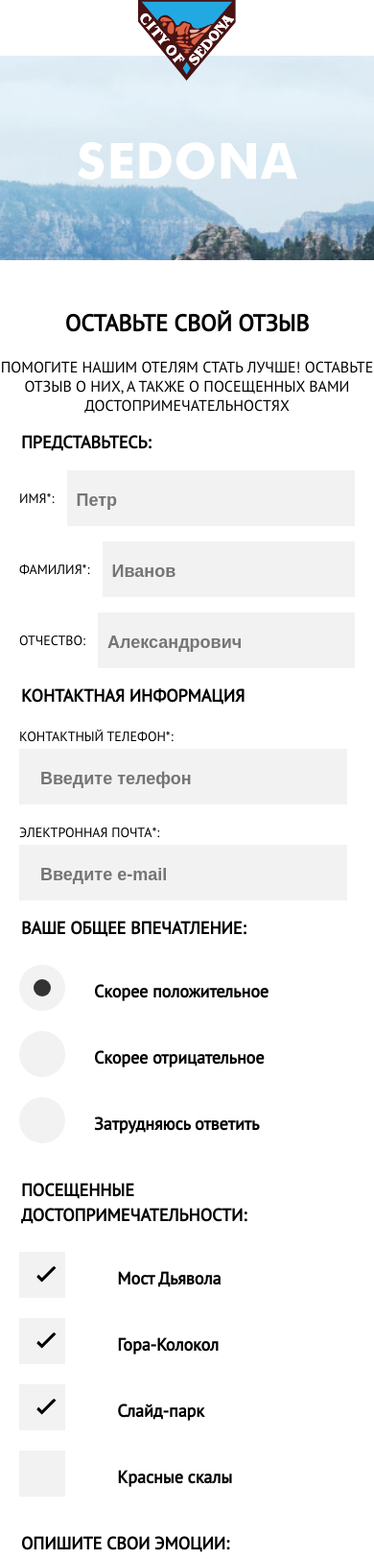
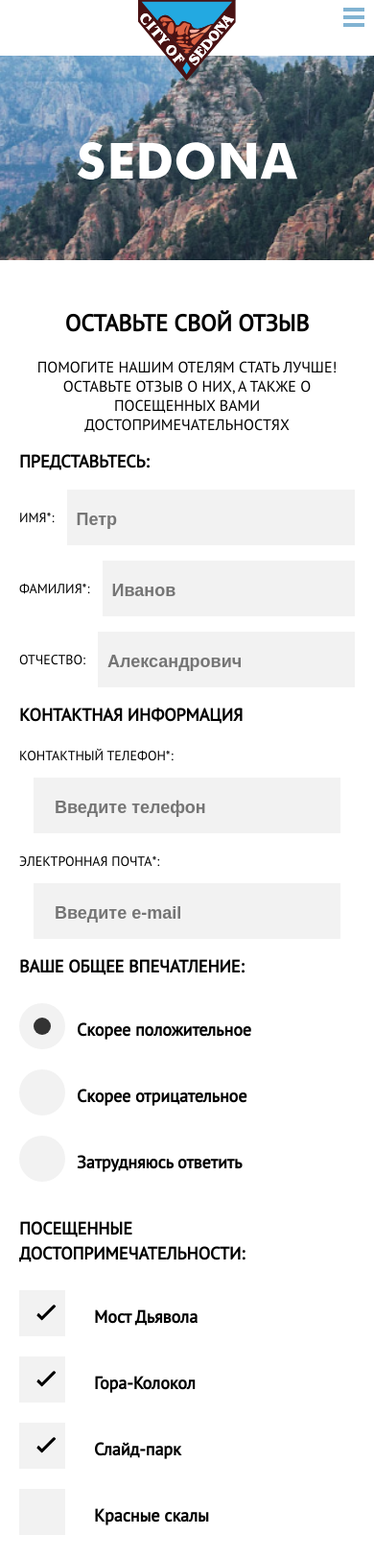
Before and after one commit to achernova/1547199-sedona-24, a website: page source/form.html in a window 390 px wide. Shown: the top 1624 px of the page at 96% size. Drawn offline with nearby package versions, Linux system fonts and the light colour scheme; files that its build step writes are made by us from their sources.

Commit message:
вносит исправления

```diff
--- a/source/form.html
+++ b/source/form.html
@@ -116,7 +116,7 @@
           </ul>
         </div>
       </nav>
-      <div class="intro">
+      <div class="intro intro--background">
         <img class="intro__text" src="img/SEDONA.svg" alt="Welcome">
       </div>
 
--- a/source/sass/blocks/data.scss
+++ b/source/sass/blocks/data.scss
@@ -4,6 +4,7 @@
 
   @media (min-width: $tablet-width) {
     width: 648px;
+    padding: 0;
   }
 
   @media (min-width: $desktop-width) {
--- a/source/sass/blocks/form.scss
+++ b/source/sass/blocks/form.scss
@@ -1,9 +1,11 @@
 .form {
   margin: 0 auto;
+  display: flex;
+  flex-direction: column;
 
   @media (min-width: $tablet-width) {
     display: grid;
-    grid-template-columns: 340px 340px;
+    grid-template-columns: 324px 324px;
   }
 
   @media (min-width: $desktop-width) {
@@ -15,14 +17,14 @@
 .form__impress {
   @media (min-width: $tablet-width) {
     order: 1;
-    width: 310px;
+    width: 324px;
   }
 }
 
 .form__name {
   @media (min-width: $tablet-width) {
     order: 2;
-    width: 310px;
+    width: 324px;
   }
 
   @media (min-width: $desktop-width) {
@@ -43,9 +45,10 @@
 }
 
 .form__contacts-paragraph {
+  display: flex;
+  flex-direction: column;
+
   @media (min-width: $tablet-width) {
-    display: flex;
-    flex-direction: column;
     justify-content: space-between;
   }
 }
@@ -53,12 +56,15 @@
 .form__attraction {
   @media (min-width: $tablet-width) {
     order: 4;
-    width: 648px;
+    margin: 0 auto;
+    margin-top: 40px;
     display: flex;
     flex-direction: row;
     justify-content: space-around;
     flex-wrap: wrap;
     grid-column: 1/3;
+    text-align: center;
+
   }
 
   @media (min-width: $desktop-width) {
@@ -91,6 +97,19 @@
   font-weight: 700;
   font-size: 18px;
   line-height: 26px;
+  padding: 0;
+
+  @media (min-width: $tablet-width) {
+    margin: 0 auto;
+    font-size: 21px;
+    line-height: 26px;
+  }
+}
+
+.form__name-legend {
+  @media (min-width: $tablet-width) {
+    margin-left: 1px;
+  }
 }
 
 .form__name-label,
@@ -124,13 +143,19 @@
   background-color: $input-grey;
   padding: 18px 0 14px 10px;
   flex-grow: 1;
+  box-sizing: border-box;
 }
 
 .form__name-paragraph {
   display: flex;
   flex-direction: row;
-  justify-content: space-between;
+  justify-content: space-around;
   align-items: center;
+
+
+  @media (min-width: $tablet-width) {
+    justify-content: flex-end;
+  }
 }
 
 .form__contacts-label {
@@ -147,6 +172,8 @@
   border: none;
   background-color: $input-grey;
   padding: 18px 0 14px 22px;
+  box-sizing: border-box;
+  align-self: center;
 
   @media (min-width: $tablet-width) {
     width: 648px;
@@ -168,7 +195,7 @@
 }
 
 .form__impress-label {
-  margin-left: 78px;
+  margin-left: 60px;
 }
 
 .form__impress-input + label::before {
@@ -197,14 +224,26 @@
   position: relative;
   margin-top: 40px;
   margin-bottom: 43px;
+
+  @media (min-width: $tablet-width) {
+    width: 220px;
+  }
+
+  @media (min-width: desktop-width) {
+    width: 250px;
+  }
 }
 
 .form__attraction-label {
   margin-left: 78px;
 
   @media (min-width: $tablet-width) {
-    width: 150px;
+    margin-left: 60px;
   }
+}
+
+.form__attraction-input {
+  display: none;
 }
 
 .form__attraction-input + label::before {
@@ -224,7 +263,7 @@
   height: 46px;
   top: 0;
   left: 15px;
-  background-image: url("../../img/tick.svg.svg");
+  background-image: url("../img/tick.svg");
   background-repeat: no-repeat;
   border-radius: 40px;
 }
@@ -267,6 +306,8 @@
 
   @media (min-width: $tablet-width) {
     order: 6;
-    width: 648px;
+    width: 324px;
+    margin: 0;
+    margin-bottom: 40px;
   }
 }
--- a/source/sass/blocks/intro.scss
+++ b/source/sass/blocks/intro.scss
@@ -7,6 +7,7 @@
   padding-bottom: 80px;
   position: relative;
   top: -30px;
+  margin: 0 auto;
 
   @media (min-width: $tablet-width) {
     background-image: url("../img/back-tablet.png");
@@ -19,6 +20,18 @@
   }
 }
 
+.intro--background {
+  background-position: 20% 70%;
+
+  @media (min-width: $tablet-width) {
+    background-position: 20% 70%;
+  }
+
+  @media (min-width: $desktop-width) {
+  background-position: 20% 100%;
+  }
+}
+
 .intro__text {
   z-index: 1;
   padding-top: 90px;
--- a/source/sass/blocks/main-nav.scss
+++ b/source/sass/blocks/main-nav.scss
@@ -1,18 +1,55 @@
 .main-nav {
   @include reset;
-  display: none;
+  display: block;
+  width: auto;
+  position: relative;
 
   @media (min-width: $tablet-width) {
     display: block;
     position: relative;
-    top: -110px;
+    top: -90px;
   }
+}
+
+.main-nav__toggle {
+  position: absolute;
+  top: -80px;
+  right: 10px;
+  z-index: 2;
+  display: block;
+  width: 22px;
+  height: 22px;
+  background-color: $white;
+  cursor: pointer;
+  border: none;
+
+   @media (min-width: $tablet-width) {
+    display: none;
+  }
+}
+
+.main-nav--closed .main-nav__toggle::before {
+  content: "";
+  position: absolute;
+  top: 0;
+  left: 0;
+  width: 22px;
+  height: 4px;
+  background-color: $blue;
+  box-shadow: 0 8px 0 0 $blue, 0 16px 0 0 $blue;
+}
+
+.main-nav--closed .main-nav__toggle:active::before {
+  background-color: fade($blue, 30%);
+  box-shadow:
+    0 8px 0 0 fade($blue, 30%),
+    0 16px 0 0 fade($blue, 30%);
 }
 
 .main-nav__list {
   @include list-style;
   @include reset;
-  display: flex;
+  display: none;
   flex-direction: column;
 
   @media (min-width: $tablet-width) {
--- a/source/sass/blocks/page-footer.scss
+++ b/source/sass/blocks/page-footer.scss
@@ -4,6 +4,7 @@
   box-sizing: border-box;
 
   @media (min-width: $tablet-width) {
+    width: 768px;
     display: flex;
     flex-direction: row;
     justify-content: space-around;
@@ -12,7 +13,7 @@
   }
 
   @media (min-width: $desktop-width) {
-    max-width: 1200px;
+    width: 1200px;
     background-color: $white;
   }
 }
--- a/source/sass/blocks/review.scss
+++ b/source/sass/blocks/review.scss
@@ -1,5 +1,13 @@
 .review {
   text-align: center;
+  padding: 0 20px 0 20px;
+
+  @media (min-width: $tablet-width) {
+    max-width: 768px;
+    padding: 0;
+    margin: 0 auto;
+    margin-bottom: 60px;
+  }
 }
 
 .review__title {
--- a/source/sass/global.scss
+++ b/source/sass/global.scss
@@ -7,6 +7,8 @@
   min-height: 100%;
   margin: 0 auto;
   text-transform: uppercase;
+  display: grid;
+  grid-template-rows: min-content 1fr min-content;
 
   @media (min-width: $desktop-width) {
     background-color: $background-desktop;
```
Also changed, not shown: source/index.html (+15 -0 lines), source/img/tick.svg (renamed from source/img/tick.svg.svg).
